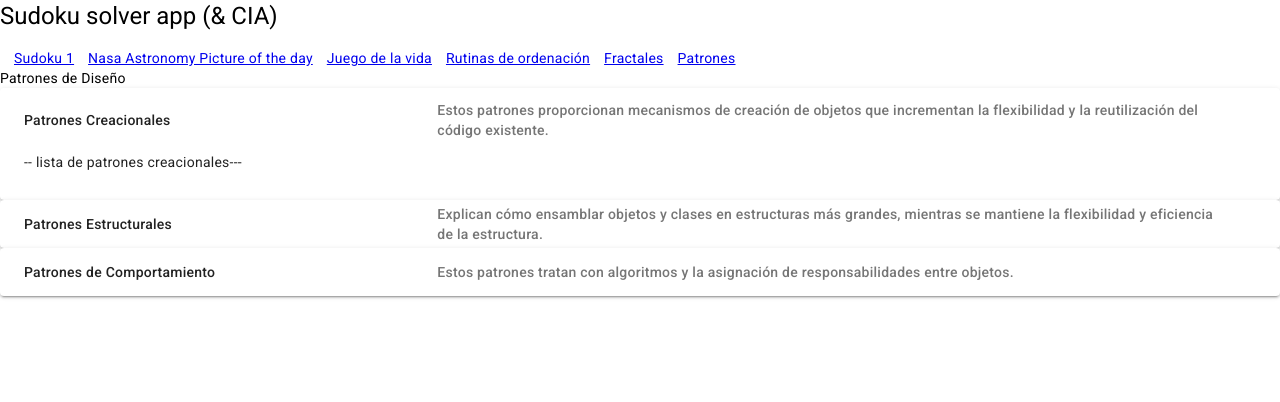
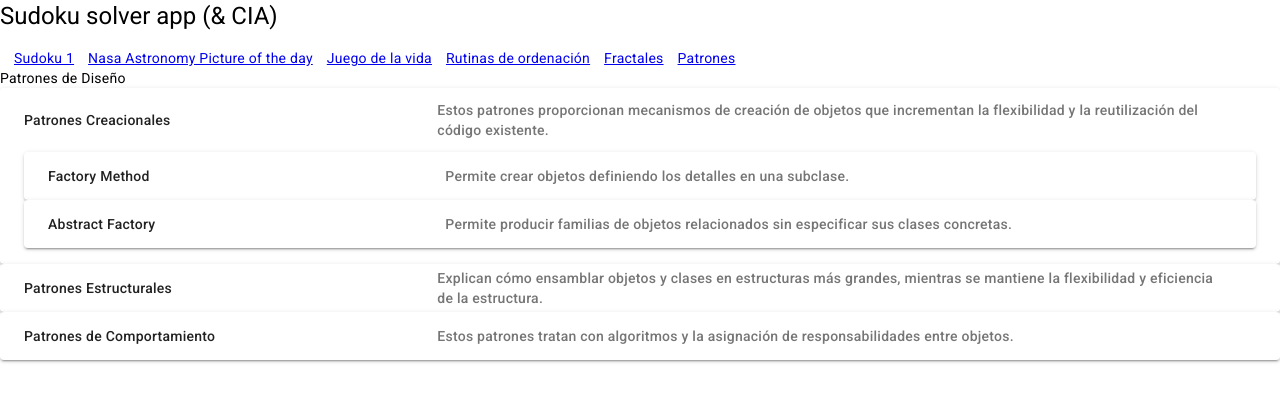
Before and after one commit to ramirorf/angular-sudoku, an Angular app: page /patrones in a window 1280 px wide. Both pictures are taken after a click on the button 640 px from the left and 112 px from the top of the page. Shown: the top 402 px of the page. Built offline with nearby package versions, Linux system fonts and the light colour scheme.

Commit message:
ajuste de la esctructura de la página de patrones

```diff
--- a/src/app/patrones/modelo/creacional/factoryMethod/creadorCoche.ts
+++ b/src/app/patrones/modelo/creacional/factoryMethod/creadorCoche.ts
@@ -4,9 +4,11 @@ import { Vehiculo } from "./vehiculo";
 
 export class CreadorCoche implements CreadorVehiculo {
 
+    number : number = 0;
+
     public crear() {
-        console.log("creaando coche...");
-        return new Coche();
+        console.log("creaando coche "+this.number);
+        return new Coche(""+this.number++);
     }
 
 }
--- a/src/app/patrones/patrones.component.html
+++ b/src/app/patrones/patrones.component.html
@@ -9,7 +9,33 @@
                 Estos patrones proporcionan mecanismos de creación de objetos que incrementan la flexibilidad y la reutilización del código existente.
             </mat-panel-description>
         </mat-expansion-panel-header>
-        <p>-- lista de patrones creacionales---</p>
+        <div>
+            <mat-expansion-panel hideToggle>
+                <mat-expansion-panel-header>
+                    <mat-panel-title>
+                        Factory Method
+                    </mat-panel-title>
+                    <mat-panel-description>
+                        Permite crear objetos definiendo los detalles en una subclase.
+                    </mat-panel-description>
+                </mat-expansion-panel-header>
+                <p>-- patrón factory method---</p>
+            </mat-expansion-panel>
+            <mat-expansion-panel hideToggle>
+                <mat-expansion-panel-header>
+                    <mat-panel-title>
+                        Abstract Factory
+                    </mat-panel-title>
+                    <mat-panel-description>
+                        Permite producir familias de objetos relacionados sin especificar sus clases concretas.
+                    </mat-panel-description>
+                </mat-expansion-panel-header>
+                <p>-- patrón abstract factory---</p>
+            </mat-expansion-panel>
+
+            <div></div>
+            <div></div>
+        </div>
     </mat-expansion-panel>
     <mat-expansion-panel hideToggle>
         <mat-expansion-panel-header>
```
Also changed, not shown: src/app/patrones/modelo/creacional/factoryMethod/coche.ts (+8 -2 lines), src/app/patrones/modelo/creacional/factoryMethod/motocicleta.ts (+8 -2 lines).
